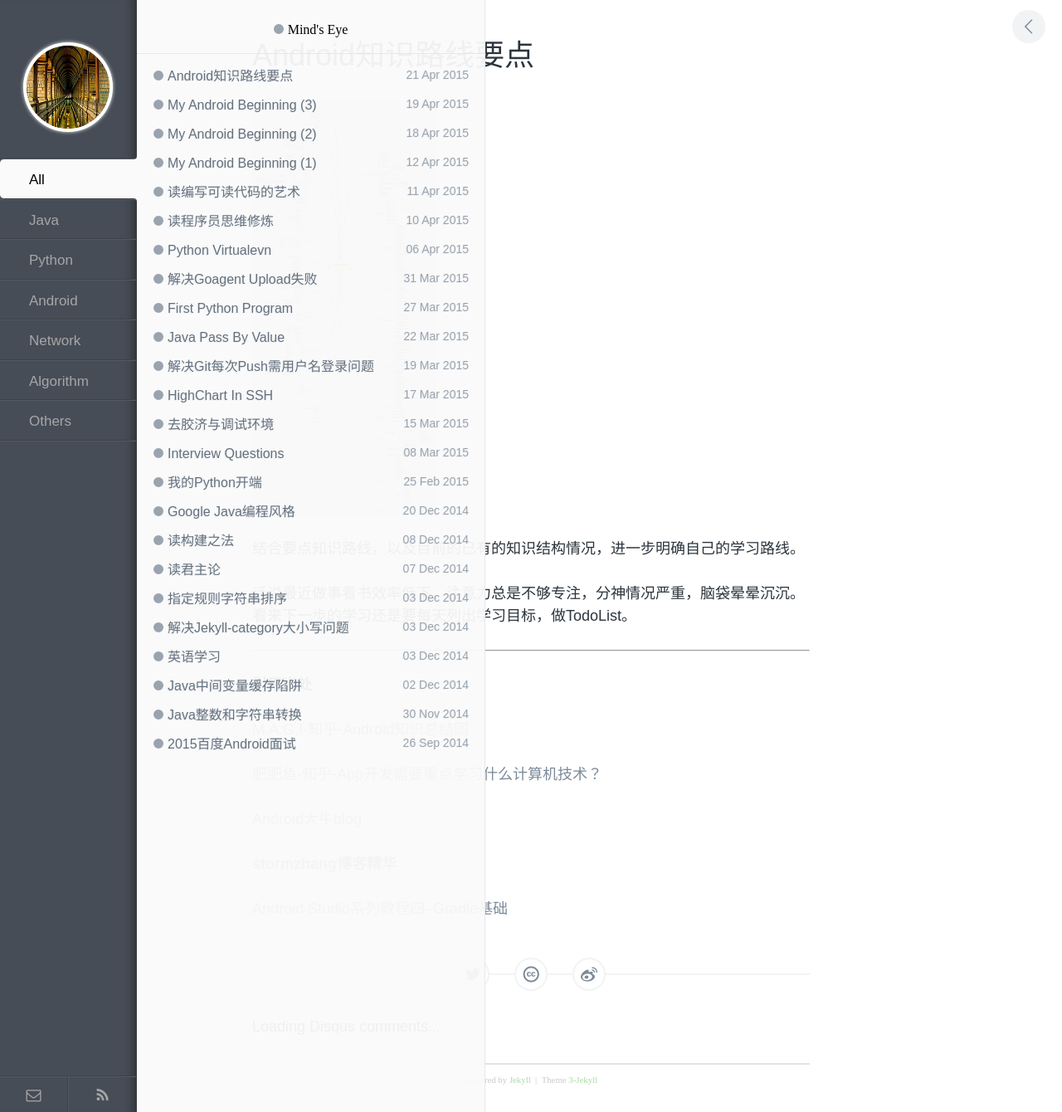
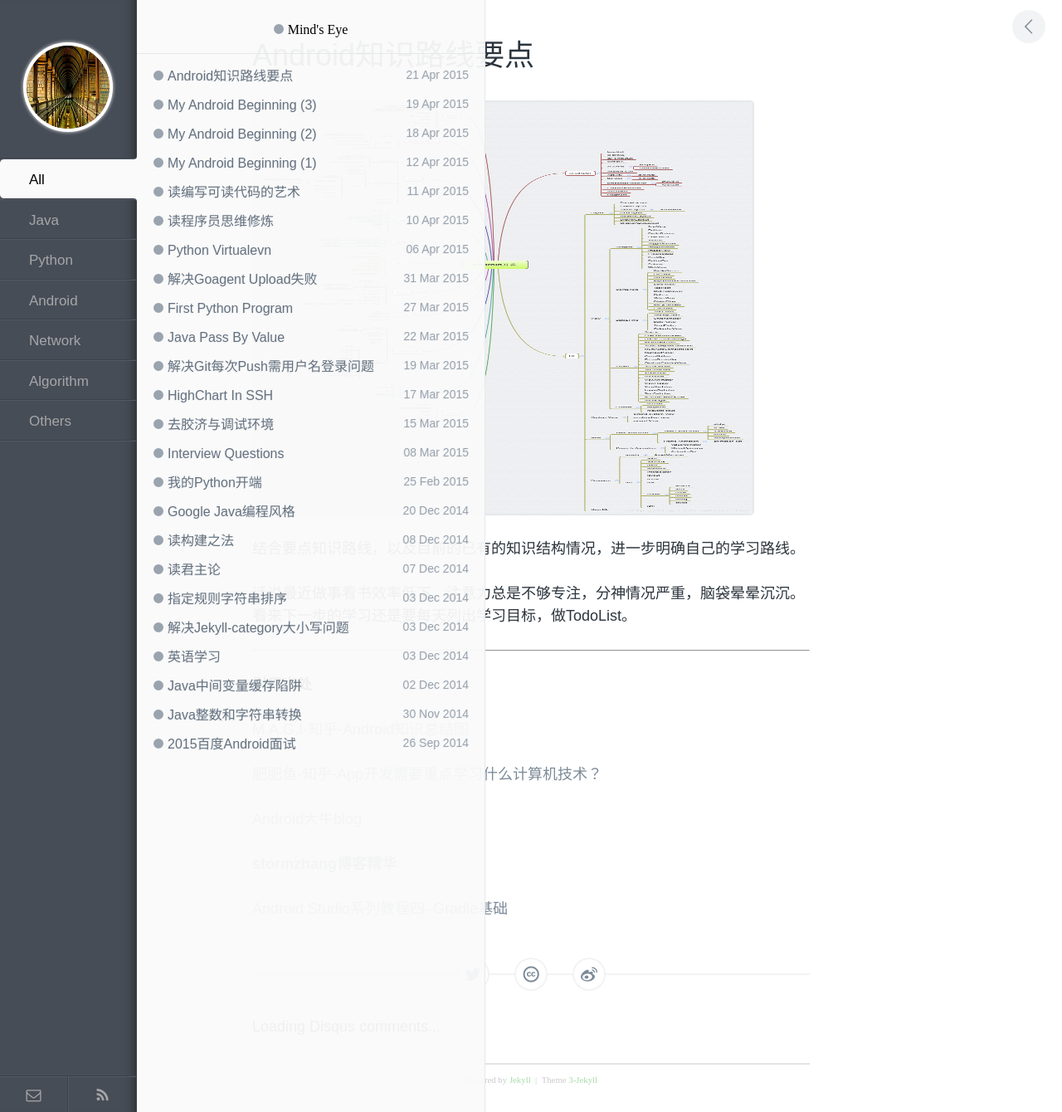
Before and after one commit to enlipan/enlipan.github.io, a Jekyll site: the page built from _posts/2015-4-21-The-Android-outline.md, in a window 1280 px wide. Shown: the whole page at 83% size. Built offline with Jekyll 4.4.1, drawn with Linux system fonts in a browser that asks for light colours; comment, search, counter and statistics services are not loaded.

Commit message:
modify img

```diff
--- a/_posts/2015-4-21-The-Android-outline.md
+++ b/_posts/2015-4-21-The-Android-outline.md
@@ -4,7 +4,7 @@
 category: android
 ---
 
-<img src="/assets/img/20150421/Android学习知识要点.png" alt="Android学习知识要点" align="middle">
+<img src="/assets/img/20150421/Android学习知识要点.png" alt="Android学习知识要点" align="middle" width="90%">
 
 结合要点知识路线，以及目前的已有的知识结构情况，进一步明确自己的学习路线。
 
```
